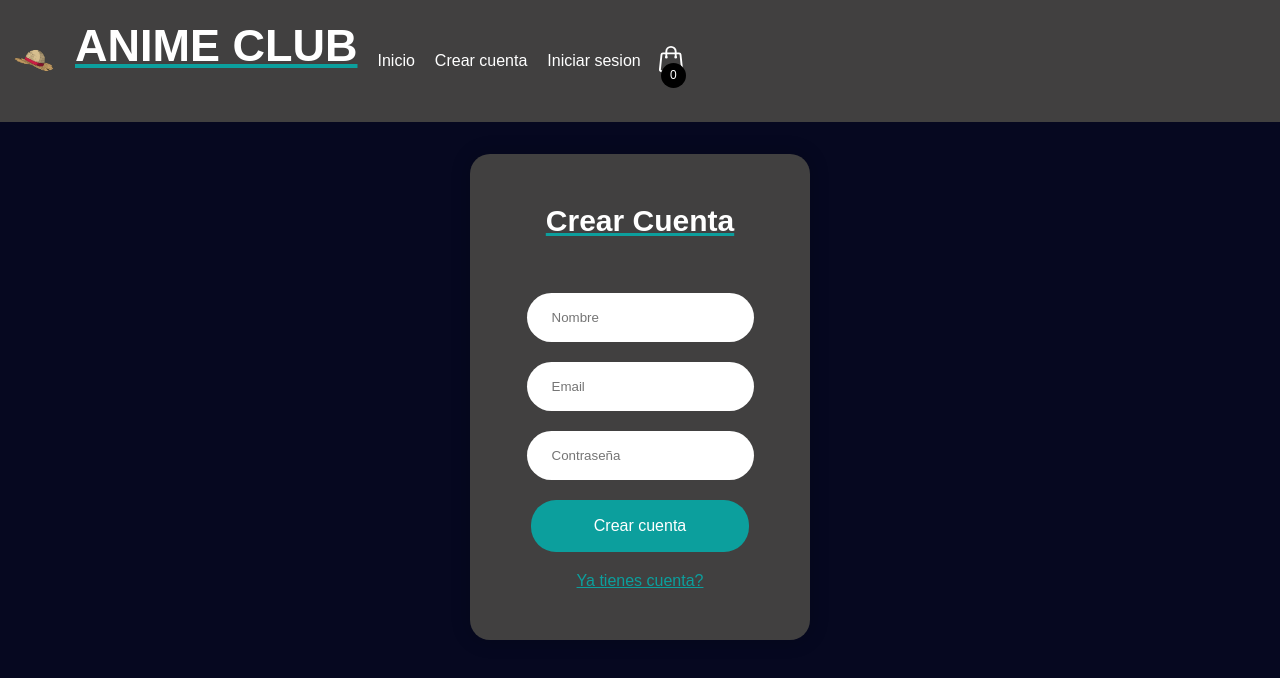
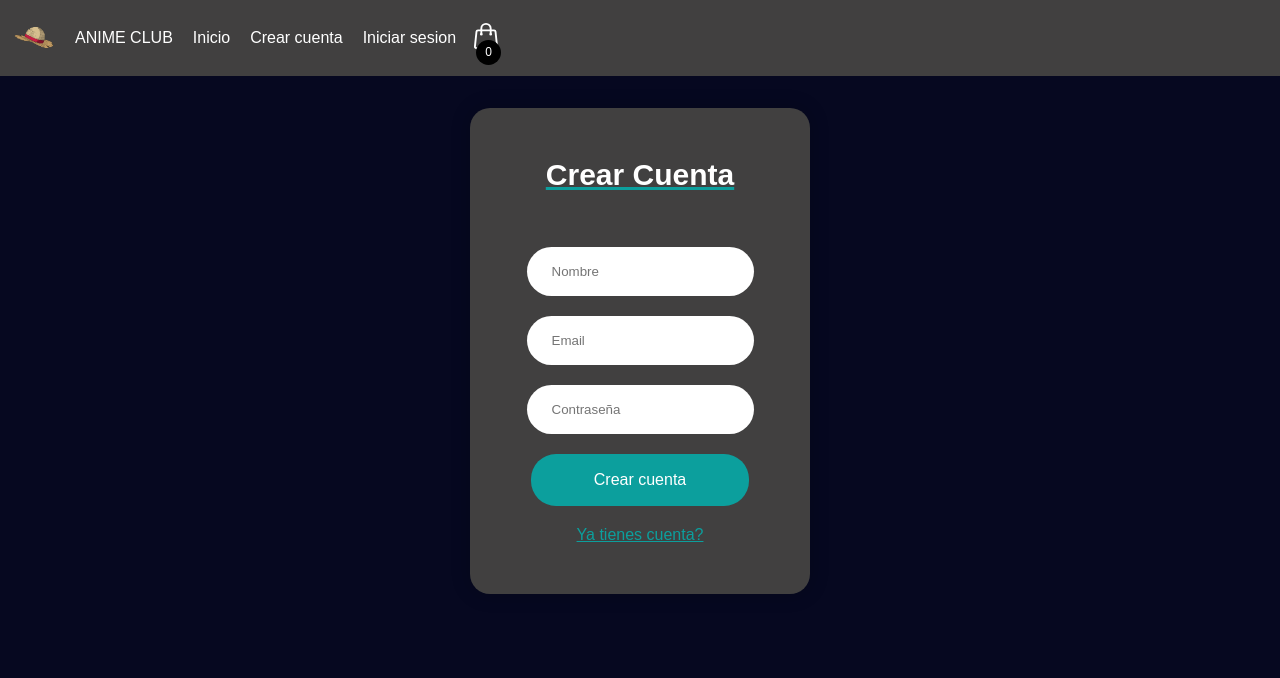
Before and after one commit to tomasarmano/AnimeClub-Armano, a plain HTML site: page pages/crear-cuenta.html in a window 1280 px wide. Drawn offline with Linux system fonts and the light colour scheme; some packages are replaced by stand-ins of ours; a script that the page names is missing.

Commit message:
correccion

```diff
--- a/pages/crear-cuenta.html
+++ b/pages/crear-cuenta.html
@@ -11,7 +11,7 @@
     <header>
         <ul  class="navbar2">
           <img class="logo" src="../assets/img/luffy-s-straw-hat-in-one-piece-straw-hat-free-vector-Photoroom.png" alt="">
-            <li class="titulo">ANIME CLUB</li>
+            <li class="nombre">ANIME CLUB</li>
             <li>
                 <a href="../index.html">Inicio </a>
             </li>
```
Also changed, not shown: pages/iniciar-sesion.html (+1 -1 lines).
